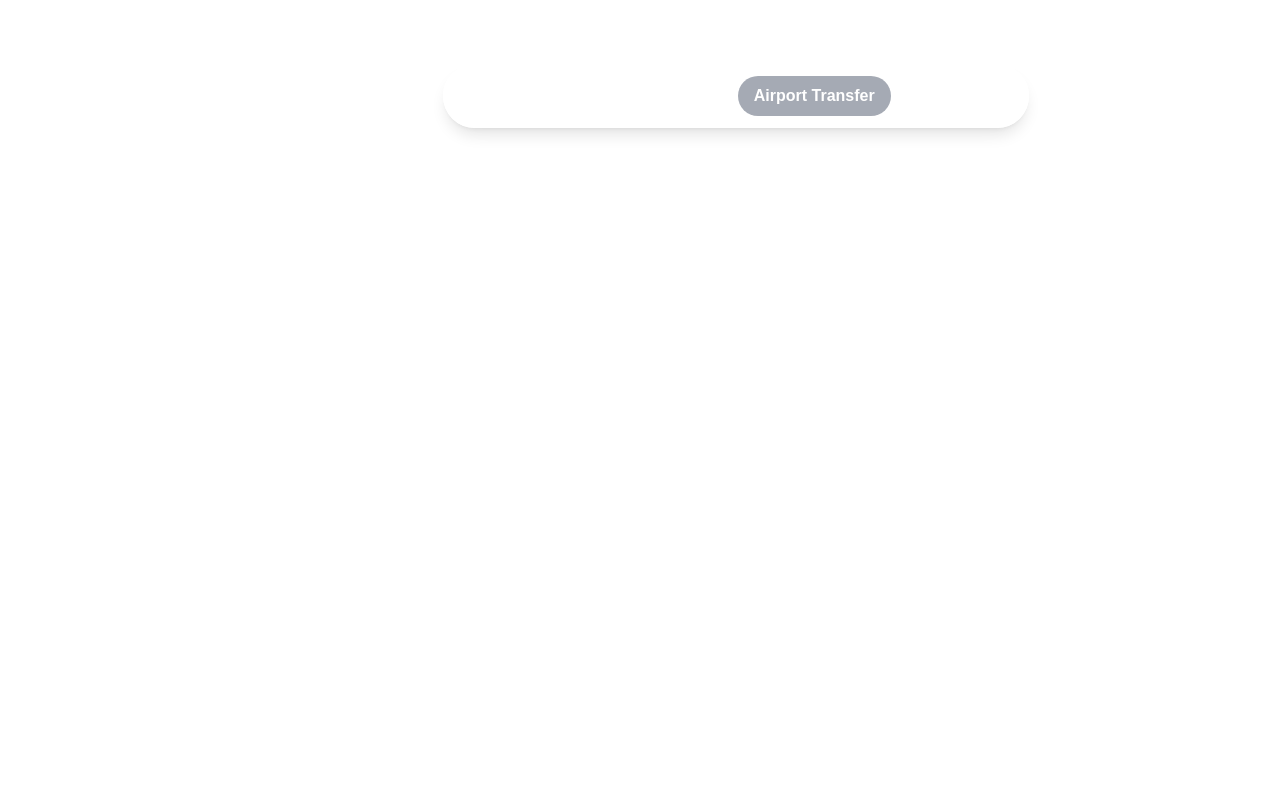
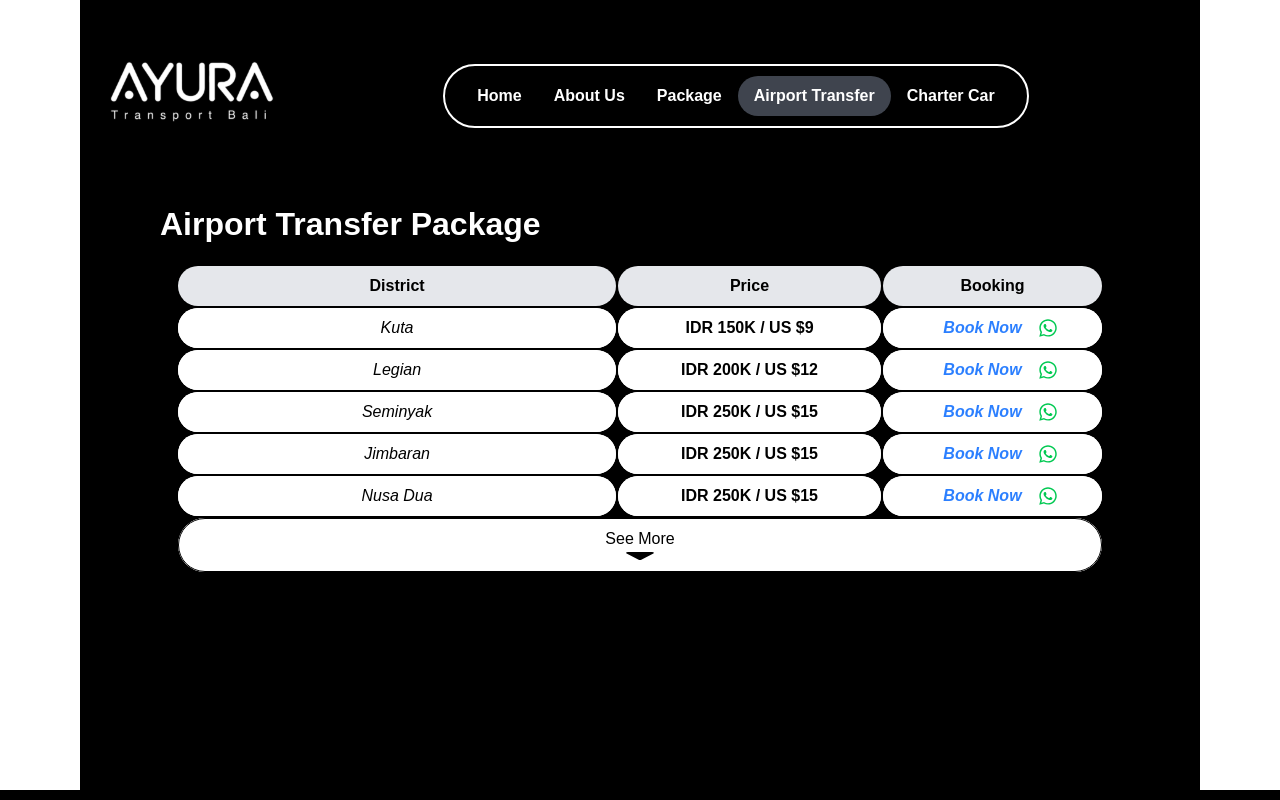
Before and after one commit to mayunngrh/ayura-transport-bali, a React (Vite) app: page /airport-transfer in a window 1280 px wide. Shown: the top 800 px of the page. Built offline with nearby package versions, Linux system fonts and the light colour scheme.

Commit message:
Finishing Airport Transfer Page

```diff
--- /dev/null
+++ b/src/components/ExpandableTable.jsx
@@ -0,0 +1,75 @@
+import React, { useState } from "react";
+import { FaWhatsapp, FaCaretDown, FaCaretUp } from "react-icons/fa";
+
+export default function ExpandableTable() {
+    const [isExpanded, setIsExpanded] = useState(false);
+
+    const toggleExpand = () => {
+        setIsExpanded(!isExpanded);
+    };
+
+    const locations = [
+        { name: "Kuta", price: "150K", usd: "$9" },
+        { name: "Legian", price: "200K", usd: "$12" },
+        { name: "Seminyak", price: "250K", usd: "$15" },
+        { name: "Jimbaran", price: "250K", usd: "$15" },
+        { name: "Nusa Dua", price: "250K", usd: "$15" },
+        { name: "Sanur", price: "250K", usd: "$15" },
+        { name: "Kerobokan", price: "250K", usd: "$15" },
+        { name: "Canggu", price: "300K", usd: "$18" },
+        { name: "Munggu", price: "400K", usd: "$24" },
+        { name: "Uluwatu", price: "400K", usd: "$24" },
+        { name: "Tanah Lot", price: "400K", usd: "$24" },
+        { name: "Ubud", price: "400K", usd: "$24" },
+        { name: "Padang Bai", price: "500K", usd: "$30" },
+        { name: "Candidasa", price: "600K", usd: "$36" },
+        { name: "Kintamani", price: "650K", usd: "$39" },
+        { name: "Lovina", price: "750K", usd: "$45" },
+        { name: "Amed", price: "800K", usd: "$48" },
+        { name: "Pamutaran", price: "900K", usd: "$54" },
+        { name: "Gilimanuk", price: "950K", usd: "$57" }
+    ];
+
+    return (
+        <div className="overflow-x-auto p-4">
+            <table className="min-w-full border-separate text-center align-middle">
+                <thead className="bg-gray-200 text-center">
+                    <tr>
+                        <th className="px-4 py-2 rounded-full w-100 font-bold">District</th>
+                        <th className="px-4 py-2 rounded-full w-60 font-bold">Price</th>
+                        <th className="px-4 py-2 rounded-full w-50 font-bold">Booking</th>
+                    </tr>
+                </thead>
+                <tbody className="bg-white text-center align-middle">
+                    {locations.slice(0, isExpanded ? locations.length : 5).map((location, index) => (
+                        <tr key={index} className="bg-white hover:bg-black hover:text-white">
+                            <td className="px-4 py-2 rounded-full italic">{location.name}</td>
+                            <td className="px-4 py-2 rounded-full font-bold">IDR {location.price} / US {location.usd}</td>
+                            <td className="px-4 py-2 rounded-full">
+                                <button className="flex w-full h-full justify-center items-center rounded-full bg-white text-[#003000] font-semibold hover:bg-gray-400/20 transition duration-300 cursor-pointer">
+                                    <p className="px-4 text-blue-500 italic font-black">Book Now</p>
+                                    <FaWhatsapp className="text-green-500" size={20} />
+                                </button>
+                            </td>
+                        </tr>
+                    ))}
+                    <tr className="bg-white hover:bg-black hover:text-white" onClick={toggleExpand}>
+                        <td className="px-4 py-2 rounded-full text-center border border-black hover:border-white" colSpan="3">
+                            {isExpanded ? (
+                                <div className="flex flex-col items-center">
+                                    <span>See Less</span>
+                                    <FaCaretUp className="-mt-1 scale-x-300 scale-y-150" />
+                                </div>
+                            ) : (
+                                <div className="flex flex-col items-center">
+                                    <span>See More</span>
+                                    <FaCaretDown className="-mt-1 scale-x-300 scale-y-150" />
+                                </div>
+                            )}
+                        </td>
+                    </tr>
+                </tbody>
+            </table>
+        </div>
+    );
+}
--- a/src/pages/AirportTransfer.jsx
+++ b/src/pages/AirportTransfer.jsx
@@ -1,10 +1,23 @@
 import React from 'react'
+import { FaArrowRight, FaWhatsapp } from "react-icons/fa";
+import { Link, useLocation } from "react-router-dom";
+import Footer from "../components/Footer";
+import ExpandableTable from '../components/ExpandableTable';
 
 const AirportTransfer = () => {
   return (
     <div>
-      <h1 className="text-[100px] text-white">AIRPORT TRANSFER</h1>
-
+      <div className="bg-black mx-20 px-20 py-50">
+        <div className="max-w-300 mx-auto flex justify-left">
+          <h1 className="text-[32px] text-white font-bold">Airport Transfer Package</h1>
+        </div>
+        <div>
+          <ExpandableTable />
+        </div>
+      </div>
+      <div>
+        <Footer />
+      </div>
     </div>
   )
 }
```
